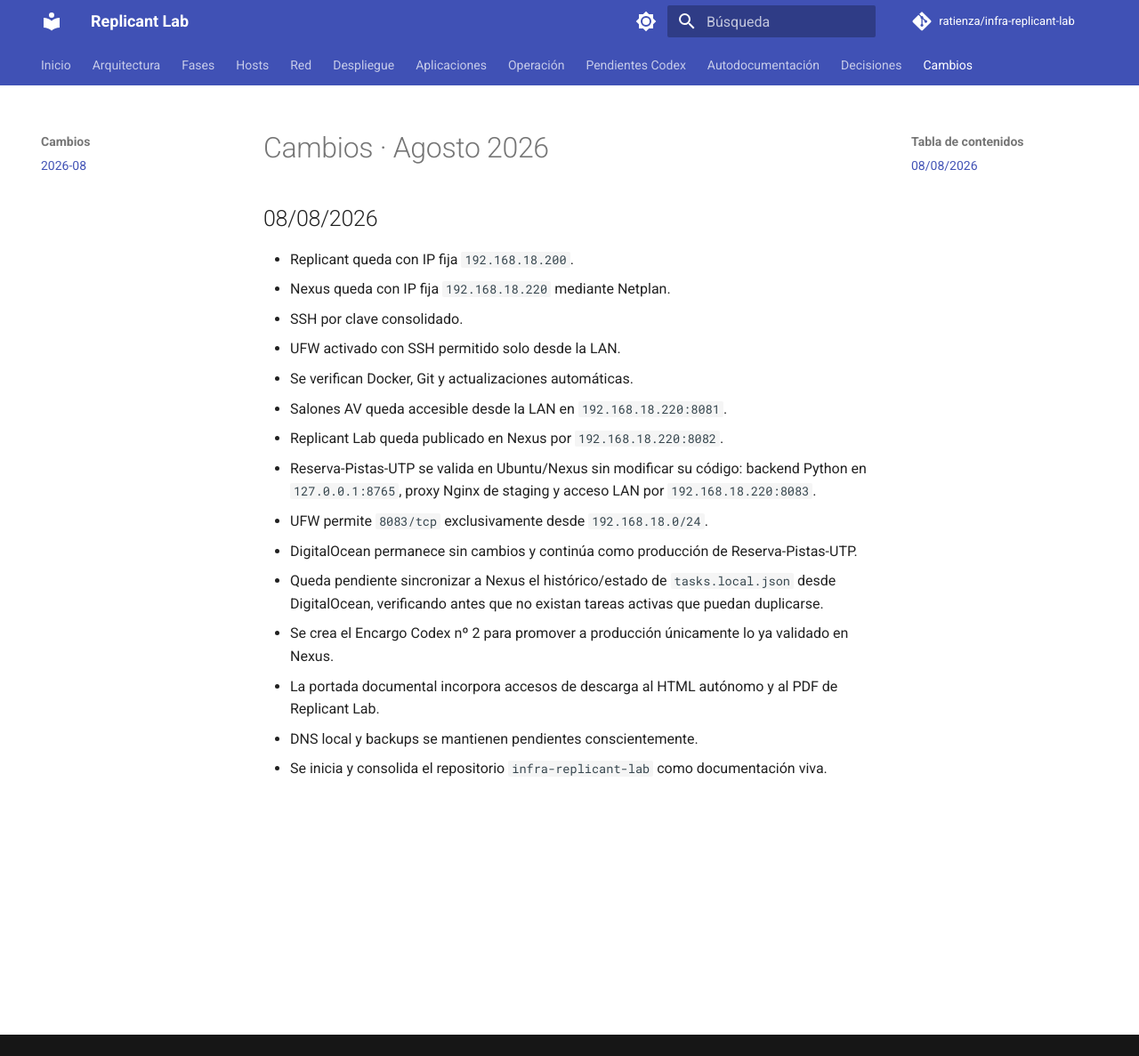
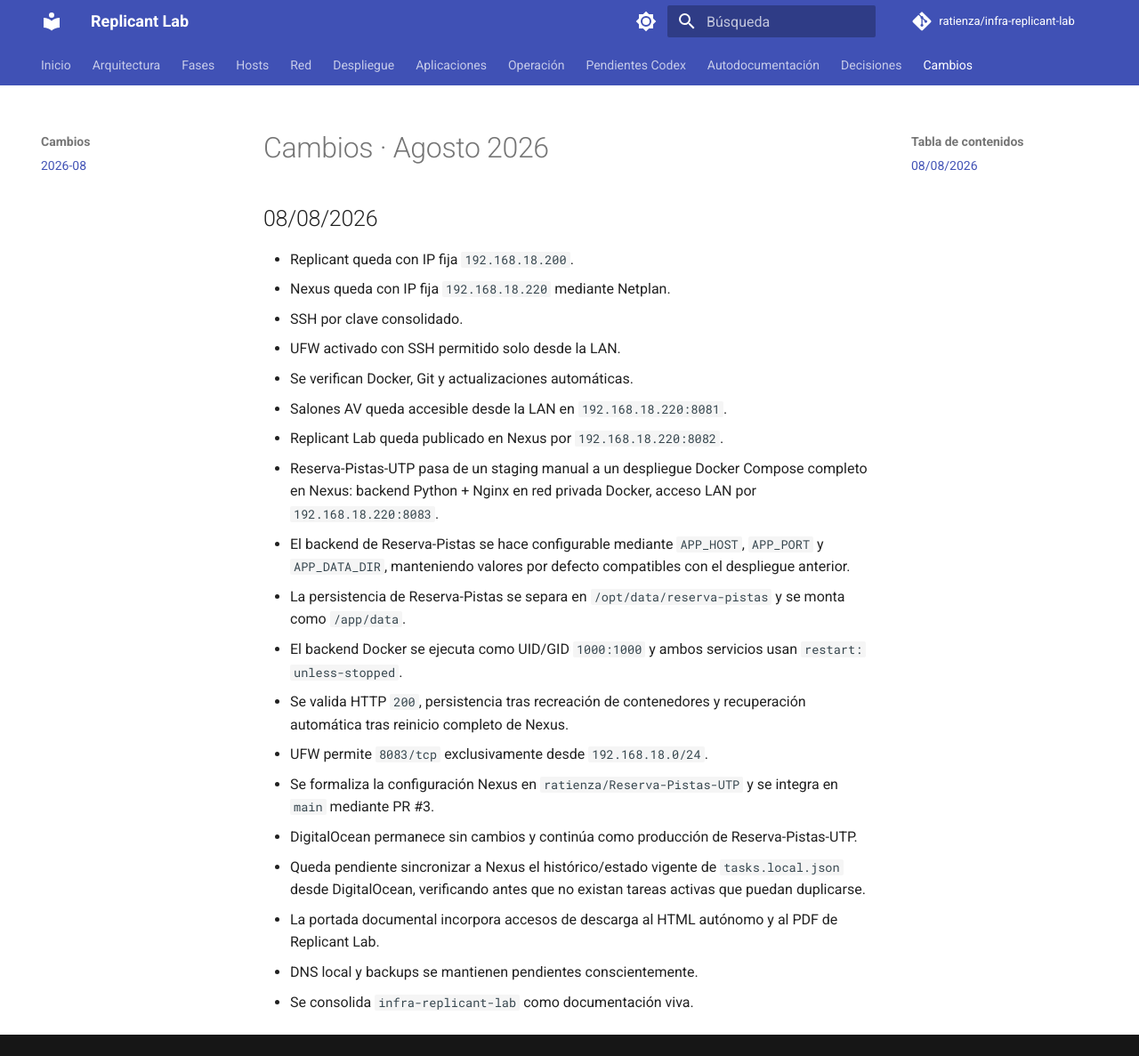
Before and after one commit to ratienza/infra-replicant-lab, an MkDocs documentation site: the page built from docs/cambios/2026-08.md, in a window 1280 px wide and 1187 px high. Shown: the whole window at 89% size. Built offline with MkDocs 1.6.1 and Material for MkDocs 9.7.7, drawn with Linux system fonts in a browser that asks for light colours; comment, search, counter and statistics services are not loaded.

Commit message:
Record final Reserva-Pistas Docker deployment

```diff
--- a/docs/cambios/2026-08.md
+++ b/docs/cambios/2026-08.md
@@ -9,11 +9,15 @@
 - Se verifican Docker, Git y actualizaciones automáticas.
 - Salones AV queda accesible desde la LAN en `192.168.18.220:8081`.
 - Replicant Lab queda publicado en Nexus por `192.168.18.220:8082`.
-- Reserva-Pistas-UTP se valida en Ubuntu/Nexus sin modificar su código: backend Python en `127.0.0.1:8765`, proxy Nginx de staging y acceso LAN por `192.168.18.220:8083`.
+- Reserva-Pistas-UTP pasa de un staging manual a un despliegue Docker Compose completo en Nexus: backend Python + Nginx en red privada Docker, acceso LAN por `192.168.18.220:8083`.
+- El backend de Reserva-Pistas se hace configurable mediante `APP_HOST`, `APP_PORT` y `APP_DATA_DIR`, manteniendo valores por defecto compatibles con el despliegue anterior.
+- La persistencia de Reserva-Pistas se separa en `/opt/data/reserva-pistas` y se monta como `/app/data`.
+- El backend Docker se ejecuta como UID/GID `1000:1000` y ambos servicios usan `restart: unless-stopped`.
+- Se valida HTTP `200`, persistencia tras recreación de contenedores y recuperación automática tras reinicio completo de Nexus.
 - UFW permite `8083/tcp` exclusivamente desde `192.168.18.0/24`.
+- Se formaliza la configuración Nexus en `ratienza/Reserva-Pistas-UTP` y se integra en `main` mediante PR #3.
 - DigitalOcean permanece sin cambios y continúa como producción de Reserva-Pistas-UTP.
-- Queda pendiente sincronizar a Nexus el histórico/estado de `tasks.local.json` desde DigitalOcean, verificando antes que no existan tareas activas que puedan duplicarse.
-- Se crea el Encargo Codex nº 2 para promover a producción únicamente lo ya validado en Nexus.
+- Queda pendiente sincronizar a Nexus el histórico/estado vigente de `tasks.local.json` desde DigitalOcean, verificando antes que no existan tareas activas que puedan duplicarse.
 - La portada documental incorpora accesos de descarga al HTML autónomo y al PDF de Replicant Lab.
 - DNS local y backups se mantienen pendientes conscientemente.
-- Se inicia y consolida el repositorio `infra-replicant-lab` como documentación viva.
+- Se consolida `infra-replicant-lab` como documentación viva.
```
